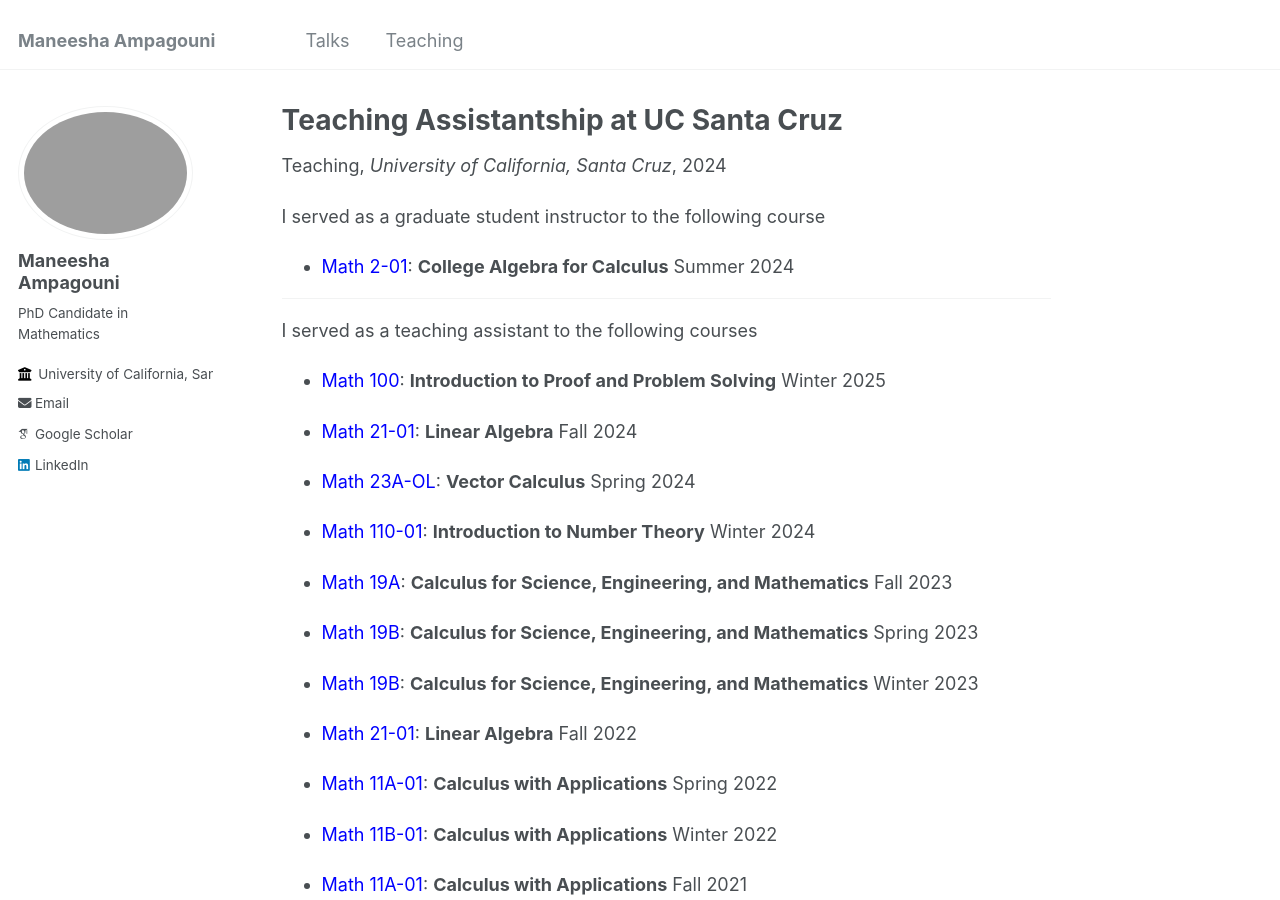
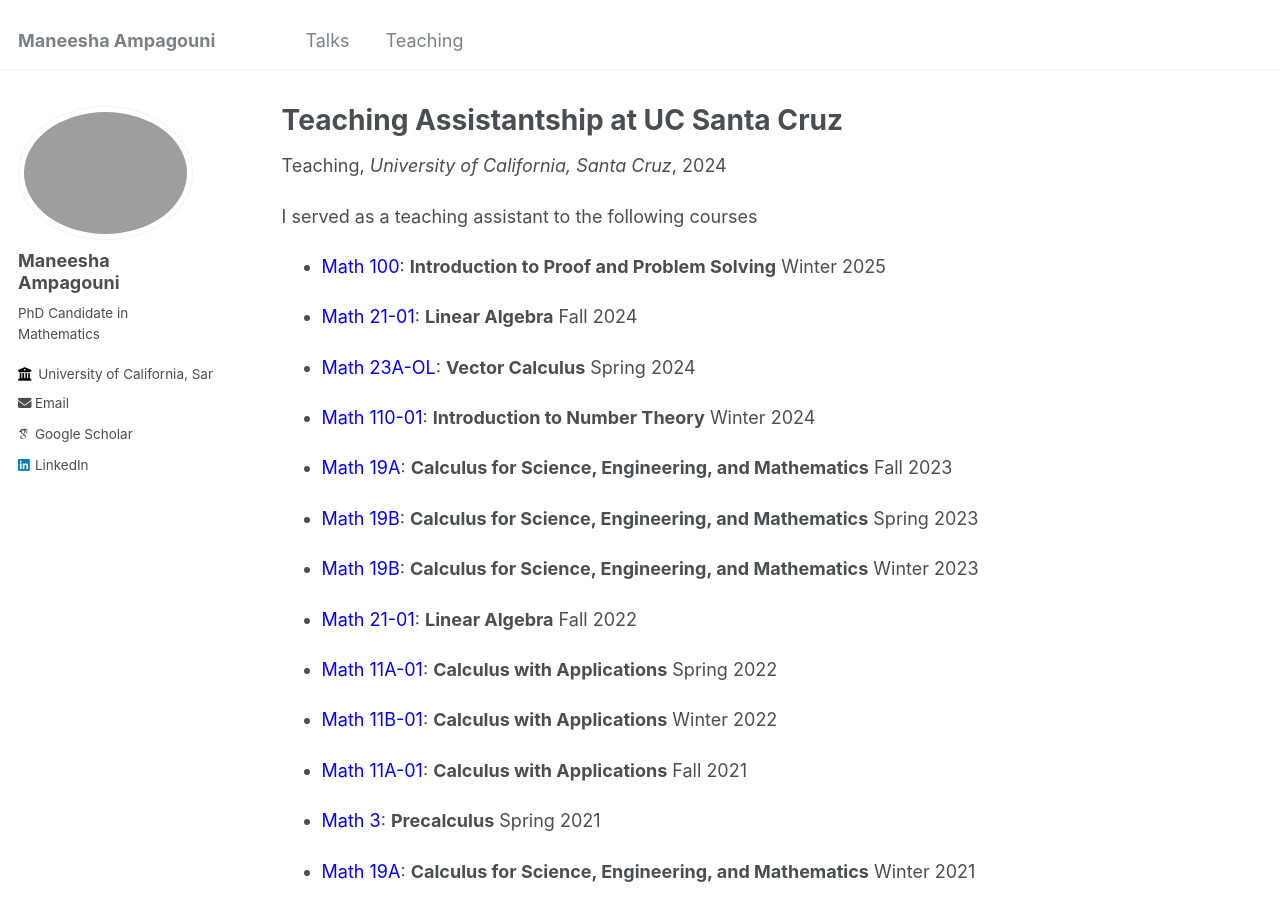
Before and after one commit to ManeeshaAmpagouni/maneeshaampagouni.github.io, a Jekyll site: the page built from _teaching/TAship at UCSC.md, in a window 1280 px wide and 900 px high. Built offline with Jekyll 4.4.1, drawn with Linux system fonts in a browser that asks for light colours; some web fonts are replaced.

Commit message:
TAship update

```diff
--- a/_teaching/TAship at UCSC.md
+++ b/_teaching/TAship at UCSC.md
@@ -5,12 +5,6 @@ type: "Teaching"
 permalink: /teaching/TAship at UCSC
 venue: "University of California, Santa Cruz"
 date: 2024-10-07
-
----
-
-I served as a graduate student instructor to the following course
-
-- <span style="color:blue">Math 2-01</span>: **College Algebra for Calculus** Summer 2024
 
 ---
 
```
